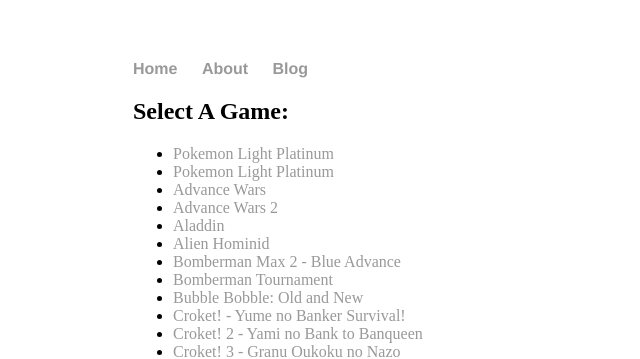
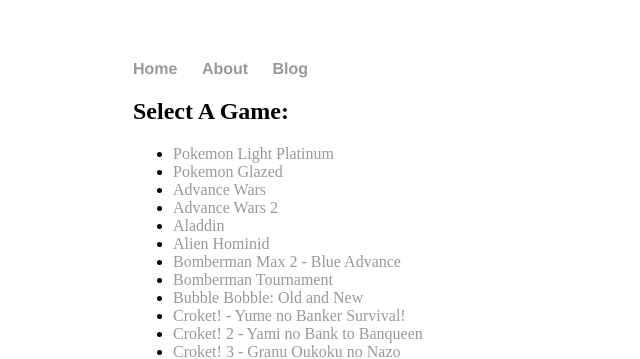
Before and after one commit to Ouroboroz/ouroboroz.github.io, a Jekyll site: the page built from gba/index.html, in a window 1280 px wide. Shown: the top 359 px of the page, without its empty margins (59-699 px from the left). Built offline with Jekyll 4.4.1, drawn with Linux system fonts in a browser that asks for light colours.

Commit message:
Updted Index
Spelling Error

```diff
--- a/gba/index.html
+++ b/gba/index.html
@@ -7,7 +7,7 @@
         <ul>
         	<li><a href="./launcher.html#pokemonlightplat">Pokemon Light Platinum</a>
         	</li>
-        	<li><a href="./launcher.html#pokemon-glazed-7b">Pokemon Light Platinum</a>
+        	<li><a href="./launcher.html#pokemon-glazed-7b">Pokemon Glazed</a>
         	</li>
             <li><a href="./launcher.html#advancewars">Advance Wars</a></li>
             <li><a href="./launcher.html#advancewars2">Advance Wars 2</a></li>
```
